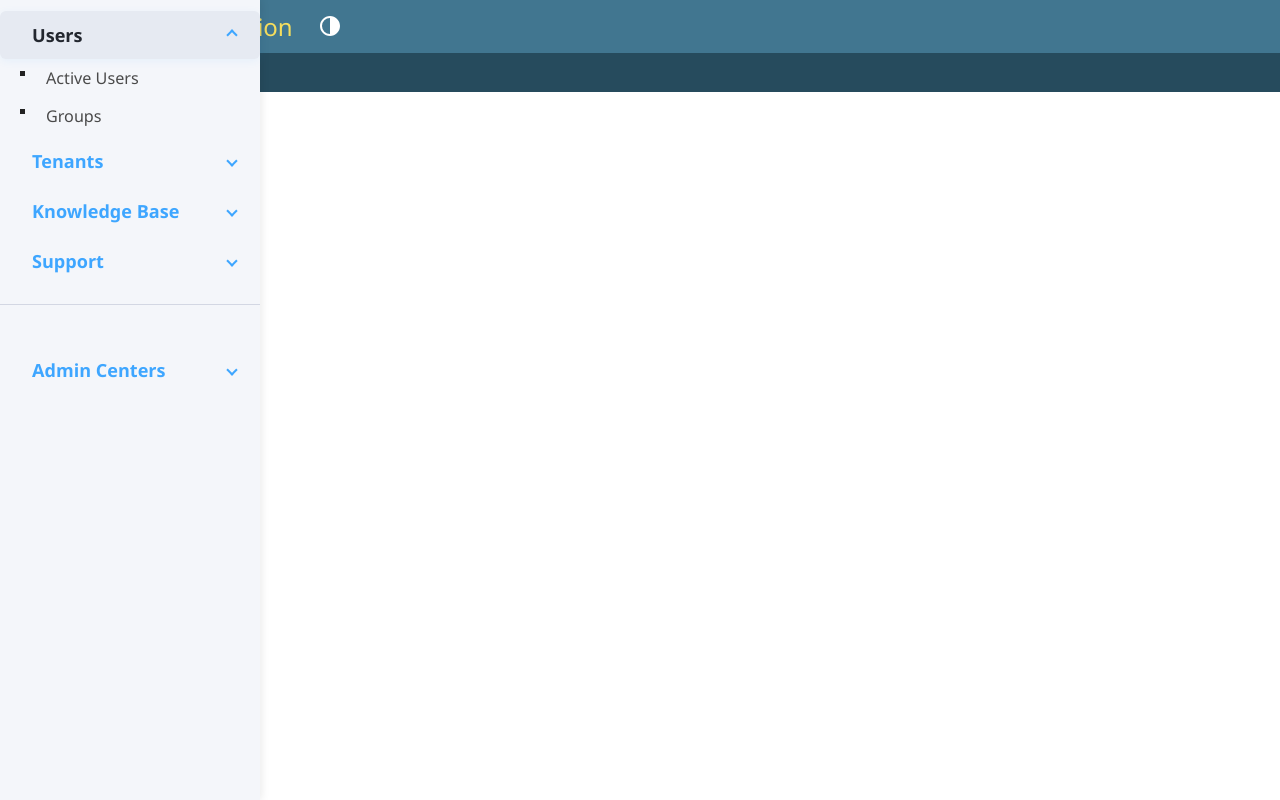
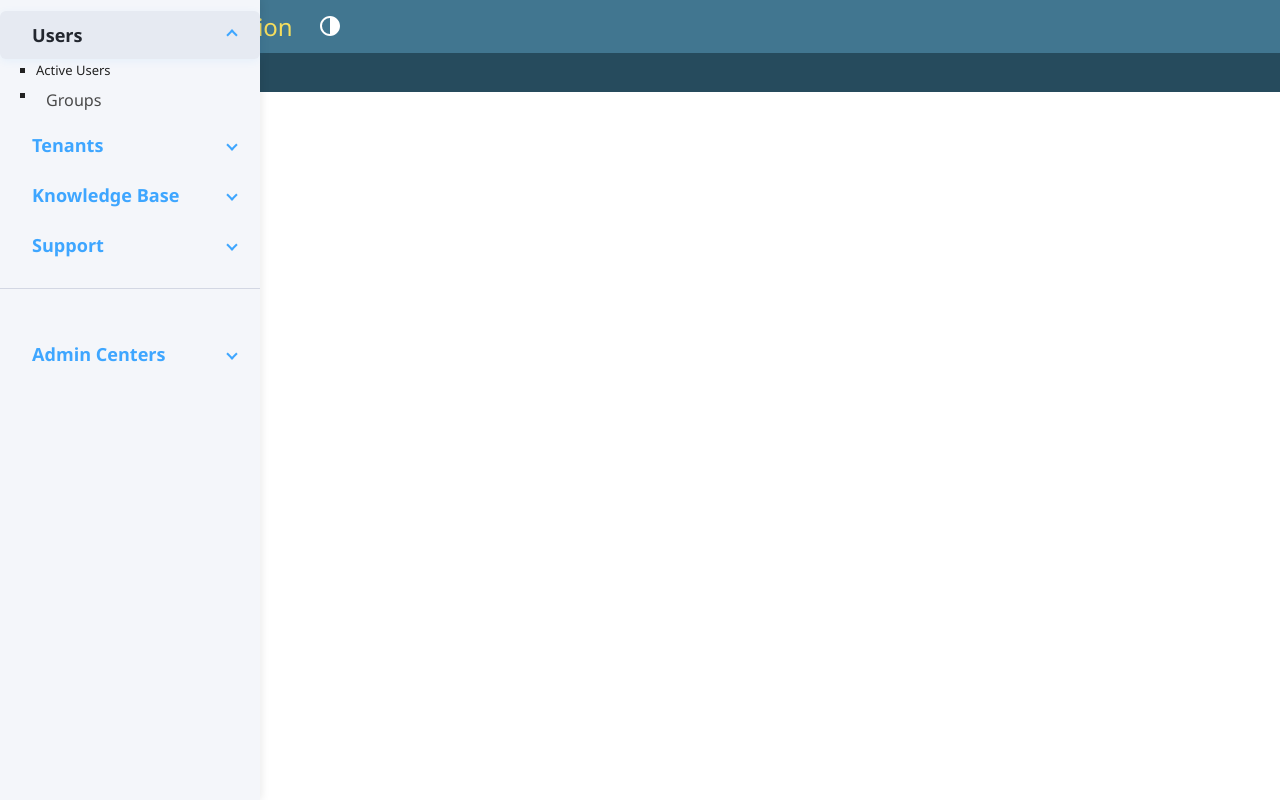
Before and after one commit to jhamiltondev/buckeyeit-portal, a Django app: template templates/admin/base_site.html in a window 1280 px wide. Run offline with Django 5.2, Linux system fonts and the light colour scheme; the template is opened without the code that fills it, so the values that code supplies are empty.

Commit message:
Remove Django admin URL references from custom admin sidebar to prevent NoReverseMatch errors

```diff
--- a/templates/admin/base_site.html
+++ b/templates/admin/base_site.html
@@ -10,38 +10,38 @@
             <li class="sidebar-section" data-section="users">
                 <a href="#" class="sidebar-link"><i class="fas fa-user"></i> Users <span class="sidebar-caret"></span></a>
                 <ul class="sidebar-submenu">
-                    <li><a href="{% url 'admin:portal_user_changelist' %}"><i class="fas fa-user"></i> Active Users</a></li>
+                    <li>Active Users</li>
                     <li><a href="{% url 'admin:auth_group_changelist' %}"><i class="fas fa-users"></i> Groups</a></li>
                 </ul>
             </li>
             <li class="sidebar-section" data-section="tenants">
                 <a href="#" class="sidebar-link"><i class="fas fa-building"></i> Tenants <span class="sidebar-caret"></span></a>
                 <ul class="sidebar-submenu">
-                    <li><a href="{% url 'admin:portal_tenant_changelist' %}"><i class="fas fa-building"></i> All Tenants</a></li>
+                    <li>All Tenants</li>
                     <li><a href="{% url 'admin:portal_tenantdocument_changelist' %}"><i class="fas fa-file-upload"></i> Tenant Documents</a></li>
                 </ul>
             </li>
             <li class="sidebar-section" data-section="kb">
                 <a href="#" class="sidebar-link"><i class="fas fa-book"></i> Knowledge Base <span class="sidebar-caret"></span></a>
                 <ul class="sidebar-submenu">
-                    <li><a href="{% url 'admin:portal_knowledgebasearticle_changelist' %}"><i class="fas fa-file-alt"></i> Articles</a></li>
-                    <li><a href="{% url 'admin:portal_knowledgebasecategory_changelist' %}"><i class="fas fa-folder-open"></i> Categories</a></li>
+                    <li>Articles</li>
+                    <li>Categories</li>
                 </ul>
             </li>
             <li class="sidebar-section" data-section="support">
                 <a href="#" class="sidebar-link"><i class="fas fa-headset"></i> Support <span class="sidebar-caret"></span></a>
                 <ul class="sidebar-submenu">
-                    <li><a href="{% url 'admin:portal_ticket_changelist' %}"><i class="fas fa-ticket-alt"></i> Tickets</a></li>
-                    <li><a href="{% url 'admin:portal_announcement_changelist' %}"><i class="fas fa-bullhorn"></i> Announcements</a></li>
+                    <li>Tickets</li>
+                    <li>Announcements</li>
                 </ul>
             </li>
             <li class="sidebar-divider"></li>
             <li class="sidebar-section" data-section="admincenters">
                 <a href="#" class="sidebar-link"><i class="fas fa-shield-alt"></i> Admin Centers <span class="sidebar-caret"></span></a>
                 <ul class="sidebar-submenu">
-                    <li><a href="{% url 'admin:socialaccount_socialaccount_changelist' %}"><i class="fas fa-user-shield"></i> Social accounts</a></li>
-                    <li><a href="{% url 'admin:socialaccount_socialtoken_changelist' %}"><i class="fas fa-key"></i> Social application tokens</a></li>
-                    <li><a href="{% url 'admin:socialaccount_socialapp_changelist' %}"><i class="fas fa-cogs"></i> Social applications</a></li>
+                    <li>Social accounts</li>
+                    <li>Social application tokens</li>
+                    <li>Social applications</li>
                 </ul>
             </li>
         </ul>
```
